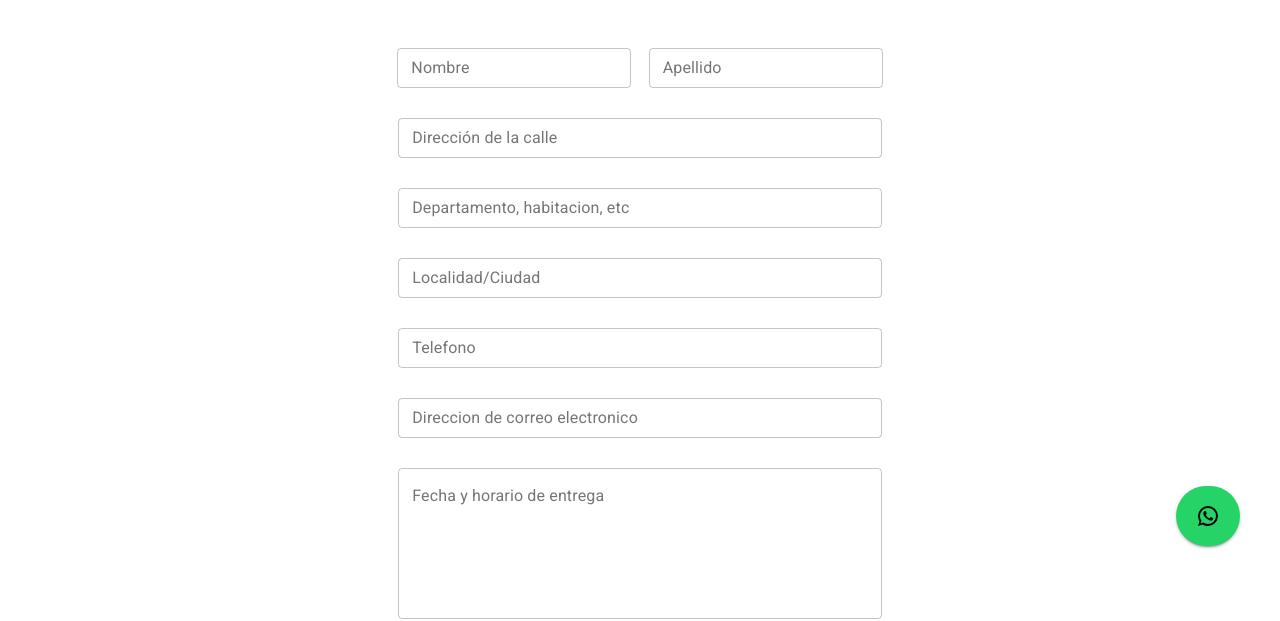
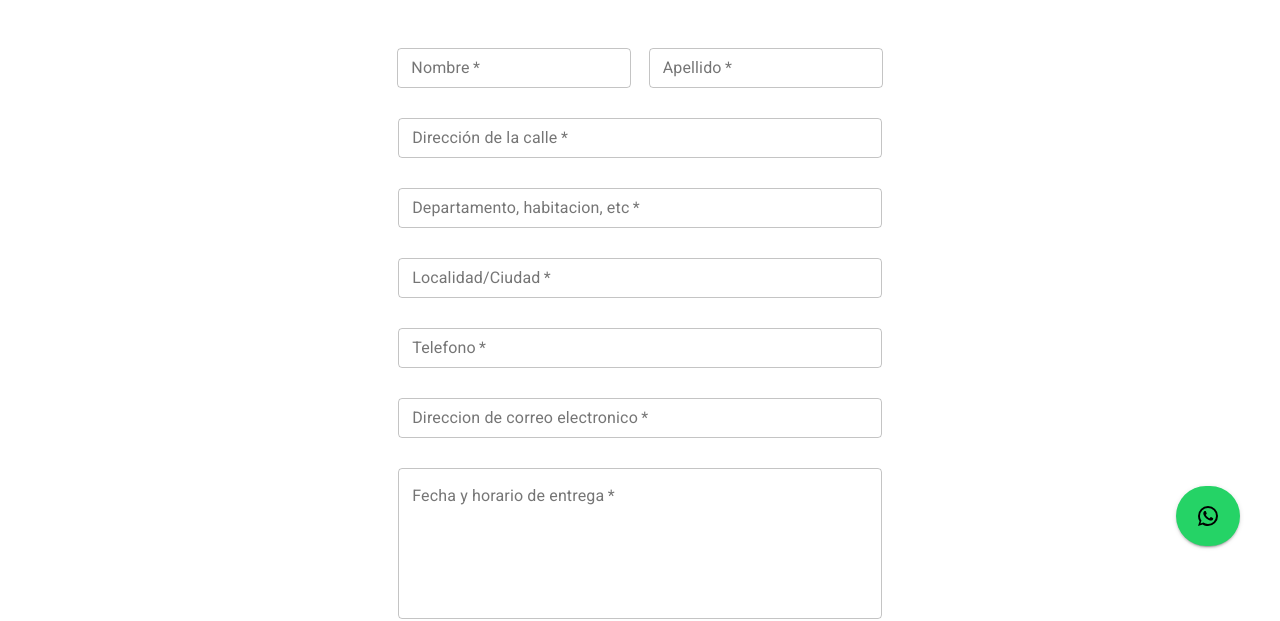
Before and after one commit to emamasonn/bakery-front-end, a React (Create React App) app: page /OrderForm in a window 1280 px wide. Shown: the part 214-835 px from the top of the page. Built offline with nearby package versions, Linux system fonts and the light colour scheme; no server answers.

Commit message:
add service order with send of email

```diff
--- a/src/components/Contact/ContactElements/Form.js
+++ b/src/components/Contact/ContactElements/Form.js
@@ -80,7 +80,6 @@ const FormContact = () => {
     const sendMessageApi = (data) => {
         axios.post(`${ env_app.URL_API }/message`, data)
           .then((resp) =>{
-            console.log(resp);
             setModalMessage({open: true, error: false})
             document.getElementById('id-form-contact').reset()
             setTimeout(() => {
@@ -109,7 +108,7 @@ const FormContact = () => {
     }
 
     const handleCloseModalMessage = () => {
-        setModalMessage(false)
+        setModalMessage({open: false, error: false})
     };
 
     return (
--- /dev/null
+++ b/src/components/OrderForm/ModalOrder.js
@@ -0,0 +1,66 @@
+import React from 'react'
+import { makeStyles } from '@material-ui/core/styles';
+import Modal from '@material-ui/core/Modal';
+import Backdrop from '@material-ui/core/Backdrop';
+import Fade from '@material-ui/core/Fade';
+import ErrorOutlineIcon from '@material-ui/icons/ErrorOutline';
+import CheckCircleOutlineIcon from '@material-ui/icons/CheckCircleOutline';
+import Typography from "@material-ui/core/Typography";
+
+const useStyles = makeStyles((theme) => ({
+  modal: {
+    display: 'flex',
+    alignItems: 'center',
+    justifyContent: 'center',
+  },
+  paper: {
+    backgroundColor: theme.palette.background.paper,
+    border: '1px solid #ad172b',
+    boxShadow: theme.shadows[5],
+    padding: theme.spacing(2, 4, 3),
+    textAlign: 'center',
+    '&:focus': {
+        outline: 'unset'
+    }
+  },
+  iconModal: {
+    fontSize: 60,
+    color: '#ad172b',
+    marginTop: 20,
+  }
+}));
+
+const ModalOrder = ({ modalState, handleClose }) => {
+    const classes = useStyles();
+
+    const {open, error} = modalState
+
+    return(
+        <Modal
+            aria-labelledby="transition-modal-title"
+            aria-describedby="transition-modal-description"
+            className={classes.modal}
+            open={open}
+            onClose={handleClose}
+            closeAfterTransition
+            BackdropComponent={Backdrop}
+            BackdropProps={{
+                timeout: 500,
+            }}
+        >
+            <Fade in={open}>
+                <div className={classes.paper}>
+                    <Typography variant='h4'>
+                        {error ? 'Error!' : 'Pedido Enviado!'}
+                    </Typography>
+                    <Typography variant='body1'>
+                        {error ? 'Ocurrió un error en el envio del pedido' : 'Se envio el pedido correctamente'}
+                    </Typography>
+                    {error ? <ErrorOutlineIcon className={classes.iconModal}/> : <CheckCircleOutlineIcon className={classes.iconModal}/>}
+                </div>
+            </Fade>
+        </Modal>
+    )
+}
+
+export default ModalOrder;
--- a/src/components/OrderForm/OrderForm.js
+++ b/src/components/OrderForm/OrderForm.js
@@ -1,10 +1,14 @@
-import React from 'react'
+import React, { useState } from 'react'
 import Button from '@material-ui/core/Button';
 import makeStyles from '@material-ui/core/styles/makeStyles';
 import TextField from '@material-ui/core/TextField';
 import Typography from '@material-ui/core/Typography';
 import Container from '@material-ui/core/Container';
 import Paper from '@material-ui/core/Paper';
+import { connect } from 'react-redux';
+import { env_app } from '../../config/config'
+import axios from 'axios';
+import ModalOrder from './ModalOrder'
 
 const useStyles = makeStyles(({
     containerForm: {
@@ -86,77 +90,184 @@ const useStyles = makeStyles(({
     },
 }));
 
-const OrderForm = ()=> {
+const OrderForm = ({ shoppingCart })=> {
     const classes = useStyles();
+    console.log(shoppingCart)
+    const [name, setName] = useState();
+    const [ lastName, setLastName ] = useState();
+    const [ address, setAddress ] = useState();
+    const [ departament, setDepartament ] = useState();
+    const [ location, setLocation ] = useState();
+    const [ telephone, setTelephone ] = useState();
+    const [ email, setEmail ] = useState();
+    const [ description, setDescription ] = useState();
+
+    const [modalOrder, setModalOrder] = useState({open: false, error: false});
+
+    const handleChangeName = (event) => {
+        let name = event.target.value
+        setName(name)
+    }
+
+    const handleChangeLastName = (event) => {
+        let lastName = event.target.value
+        setLastName(lastName)
+    }
+
+    const handleChangeAddress = (event) => {
+        let address = event.target.value
+        setAddress(address)
+    }
+
+    const handleChangeDepartament = (event) => {
+        let departament = event.target.value
+        setDepartament(departament)
+    }
+    const handleChangeLocation = (event) => {
+        let location = event.target.value
+        setLocation(location)
+    }
+    const handleChangeTelephone = (event) => {
+        let telephone = event.target.value
+        setTelephone(telephone)
+    }
+    const handleChangeEmail = (event) => {
+        let email = event.target.value
+        setEmail(email)
+    }
+    const handleChangeDescription = (event) => {
+        let description = event.target.value
+        setDescription(description)
+    }
+
+    const sendOrderApi = (data) => {
+        axios.post(`${ env_app.URL_API }/order`, data)
+        .then( (resp) => {
+            setModalOrder({open: true, error: false})
+            document.getElementById('id-form-order').reset()
+            setTimeout(() => {
+                setModalOrder({open: false, error: false})
+            }, 2000)
+        })
+        .catch( (error) => {
+            console.log(error)
+            setModalOrder({open: true, error: true})
+            setTimeout(() => {
+                setModalOrder({open: false, error: true})
+            }, 2000)
+        })
+    }
+
+    const handleSubmitOrder = (event) => {
+        event.preventDefault()
+
+        let products = shoppingCart.map((product) => {
+            const { name, priceUni, quality} = product
+            return { name, priceUni, quality }
+        })
+
+        const data = {
+            name,
+            lastName,
+            address,
+            departament,
+            location,
+            telephone,
+            email,
+            description,
+            products
+        }
+        sendOrderApi(data)
+    }
+
+    const handleCloseModalOrder = () => {
+        setModalOrder({open: false, error: false})
+    };
+
     return (
     <Container maxWidth='lg' className={classes.containerForm}>
         <Typography variant='h4' className={classes.titleFormOrder}>Detalle del Pedido</Typography>
         <Paper elevation={0} className={classes.paper}>
-        <form className={classes.formOrder}>
+        <form onSubmit={handleSubmitOrder} className={classes.formOrder} id='id-form-order'>
             <div className={classes.contentName}>
                 <TextField
+                    onChange={handleChangeName}
                     className={classes.name}
-                    id="outlined-basic"
                     label="Nombre"
                     variant="outlined"
                     size="small"
+                    required
                 />
                 <TextField
+                    onChange={handleChangeLastName}
                     className={classes.lastName}
-                    id="outlined-basic"
                     label="Apellido"
                     variant="outlined"
                     size="small"
+                    required
                 />
             </div>
             <TextField
+                onChange={handleChangeAddress}
                 className={classes.textFile}
-                id="outlined-basic"
                 label="Dirección de la calle"
                 variant="outlined"
                 size="small"
+                required
             />
             <TextField
+                onChange={handleChangeDepartament}
                 className={classes.textFile}
-                id="outlined-basic"
                 label="Departamento, habitacion, etc"
                 variant="outlined"
                 size="small"
+                required
             />
             <TextField
+                onChange={handleChangeLocation}
                 className={classes.textFile}
-                id="outlined-basic"
                 label="Localidad/Ciudad"
                 variant="outlined"
                 size="small"
+                required
             />
             <TextField
+                onChange={handleChangeTelephone}
                 className={classes.textFile}
-                id="outlined-basic"
                 label="Telefono"
                 variant="outlined"
                 size="small"
+                required
             />
             <TextField
+                onChange={handleChangeEmail}
                 className={classes.textFile}
-                id="outlined-basic"
                 label="Direccion de correo electronico"
                 variant="outlined"
                 size="small"
+                required
             />
             <TextField
+                onChange={handleChangeDescription}
                 className={classes.textFile}
-                id="standard-multiline-static"
                 label="Fecha y horario de entrega"
                 variant="outlined"
                 multiline
                 rows={6}
                 placeholder="Por favor escribir fecha de entrega y franja horaria."
+                required
             />
-            <Button className={classes.button} variant="contained">Enviar</Button>
+            <Button type='submit' className={classes.button} variant="contained">Enviar</Button>
         </form>
         </Paper>
+        <ModalOrder modalState={modalOrder} handleClose={handleCloseModalOrder}/>
     </Container>
     )
 };
-export default OrderForm;
+
+
+const mapStateToProps = state => ({
+    shoppingCart: state.orderProductReducer.shoppingCart
+})
+
+export default connect( mapStateToProps )(OrderForm);
```
